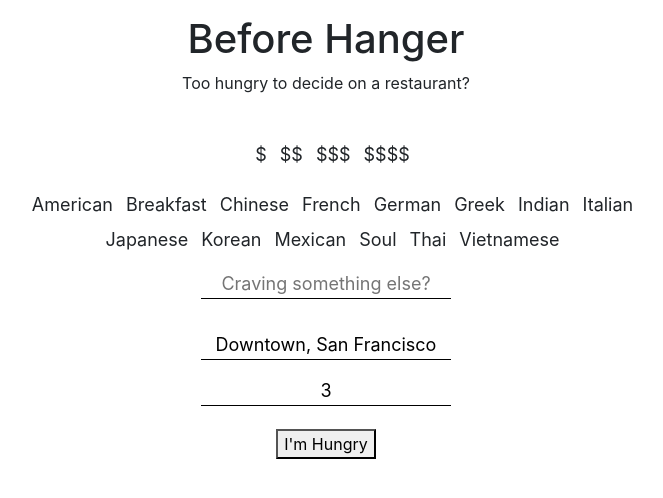
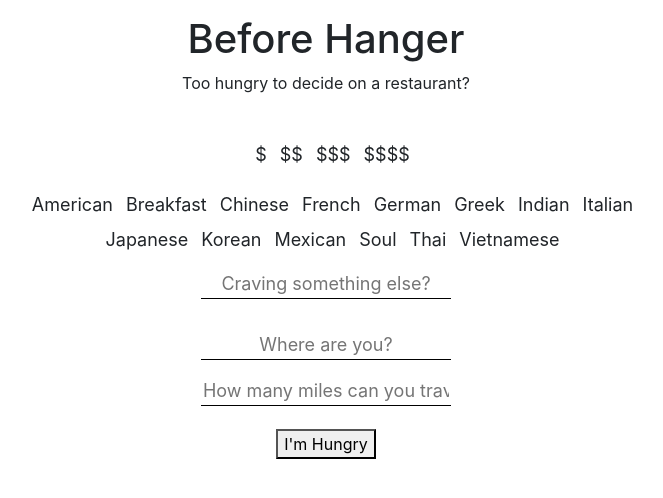
Before and after one commit to kellymhli/before-hanger, a React (Create React App) app: page / in a window 1280 px wide. Shown: the top 498 px of the page, without its empty margins (314-977 px from the left). Built offline with nearby package versions, Linux system fonts and the light colour scheme; no server answers.

Commit message:
Add GIF to README

```diff
--- a/src/components/Form.js
+++ b/src/components/Form.js
@@ -46,8 +46,8 @@ const Form = props => (
                 <br /><input type="text" name="other" placeholder="Craving something else?" />
             </div>
             <div class="distance">
-                <input type="text" name="city" placeholder="City..." defaultValue="Downtown, San Francisco"/><br />
-                <input type="text" name="radius" placeholder="How many miles can you travel?" defaultValue="3" />
+                <input type="text" name="city" placeholder="Where are you?" /><br />
+                <input type="text" name="radius" placeholder="How many miles can you travel?" />
             </div>
             <button>I'm Hungry</button>
         </div>
```
Also changed, not shown: 1 other file (tests, documents, lock files or other folders).
